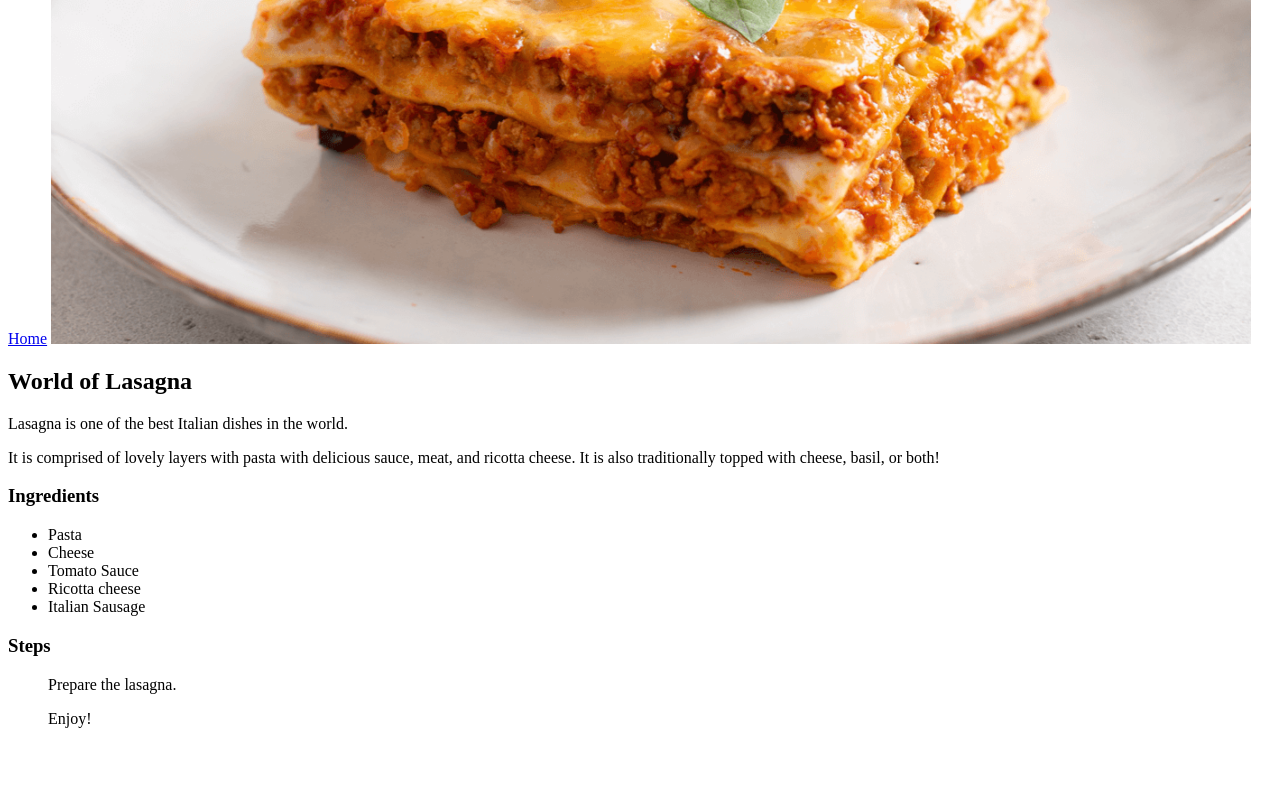
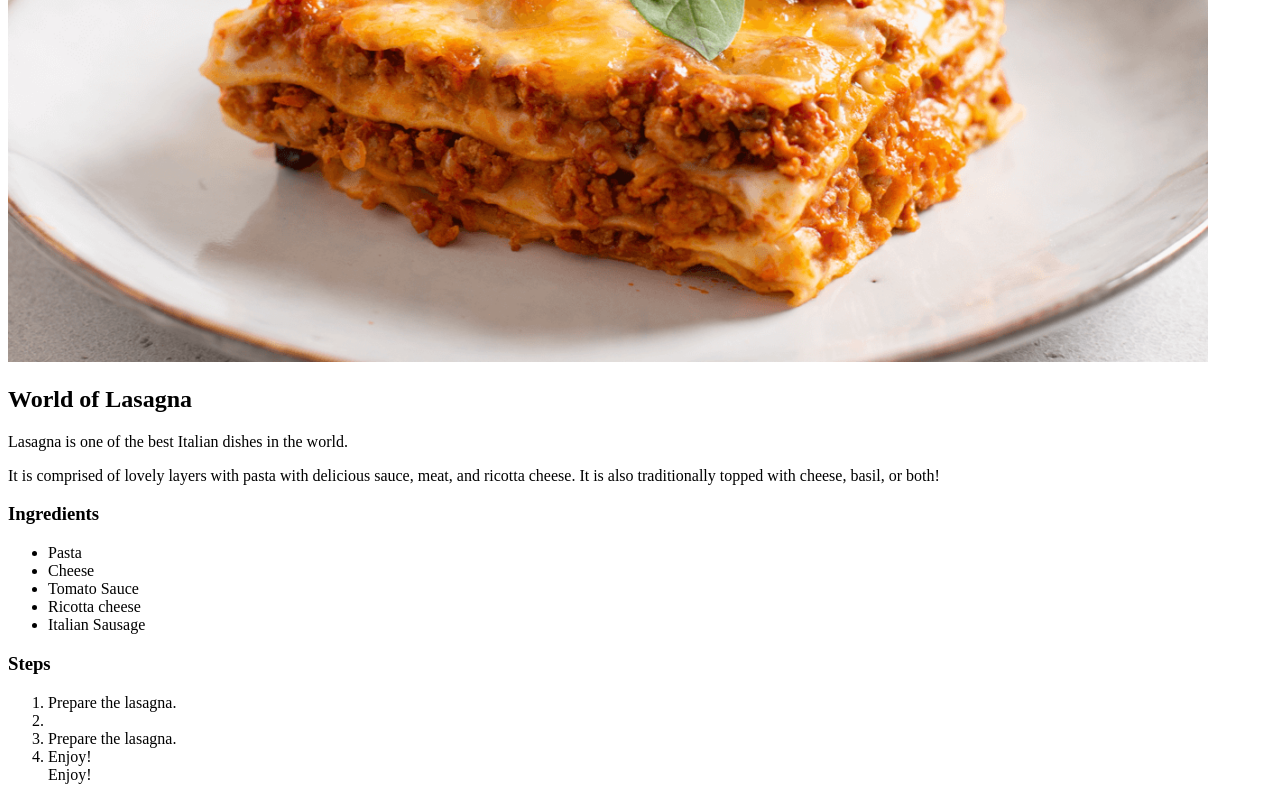
Before and after one commit to dberrio2000/odin-recipes, a plain HTML site: page recipes/lasagna.html in a window 1280 px wide. Shown: the part 411-1211 px from the top of the page. Before the commit the page ends 1155 px from the top, so only its background shows below. Drawn offline with Linux system fonts and the light colour scheme.

Commit message:
Modified layout of lasagna page -> fixed image format and steps list.

```diff
--- a/recipes/lasagna.html
+++ b/recipes/lasagna.html
@@ -10,6 +10,7 @@
     <body>
         <h1>Lasagna</h1>
         <a href="index.html">Home</a>
+        <br>
         <img src = Lasagna.png alt="A Lovely Picture of Lasagna" />
         <h2>World of Lasagna</h2>
         <p>Lasagna is one of the best Italian dishes in the world.</p>
@@ -36,10 +37,17 @@
         </ul>
         <h3>Steps</h3>
             <ol>
-                Prepare the lasagna.
-            </ol>
-            <ol>
-                Enjoy!
+                <li>
+                    Prepare the lasagna.
+                </li>
+                <li>     <li>
+                    Prepare the lasagna.
+                </li>
+                <li>
+                    Enjoy!
+                </li>
+                    Enjoy!
+                </li>
             </ol>
     </body>
 </html>
```
